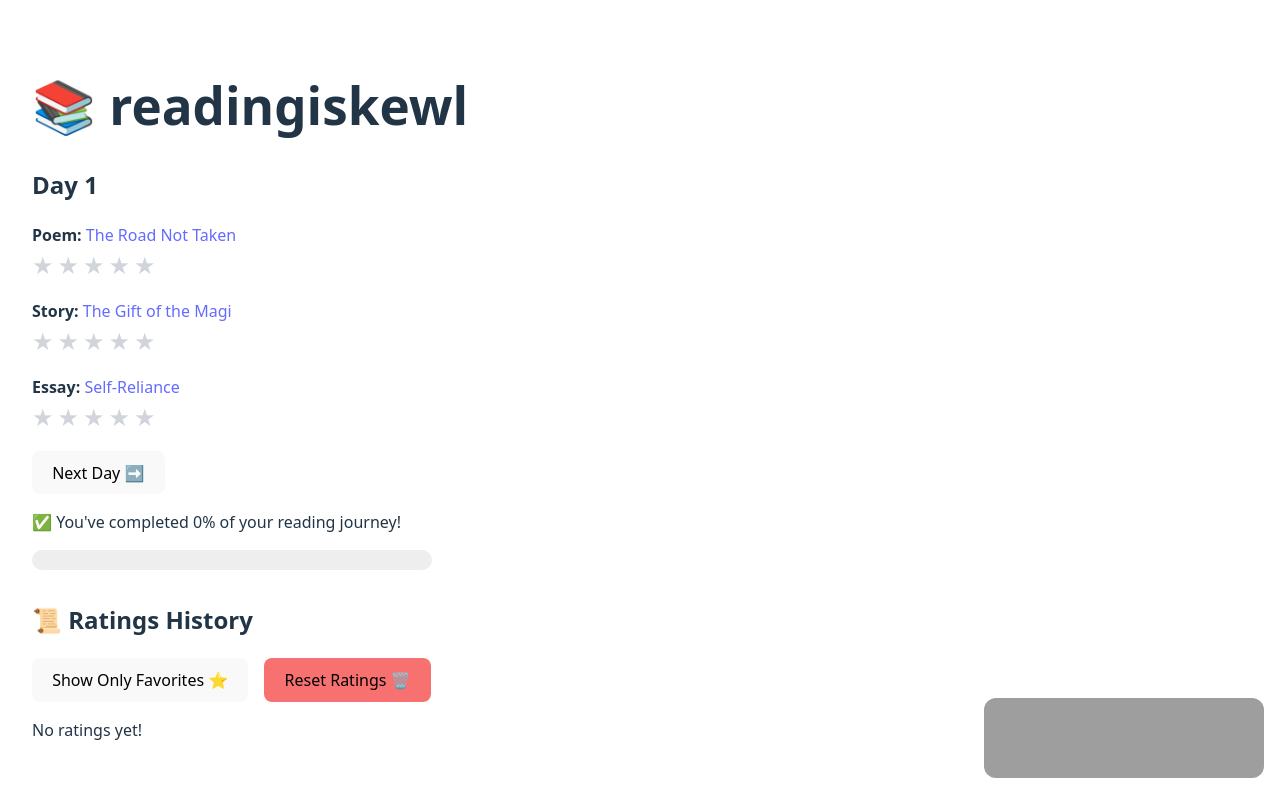
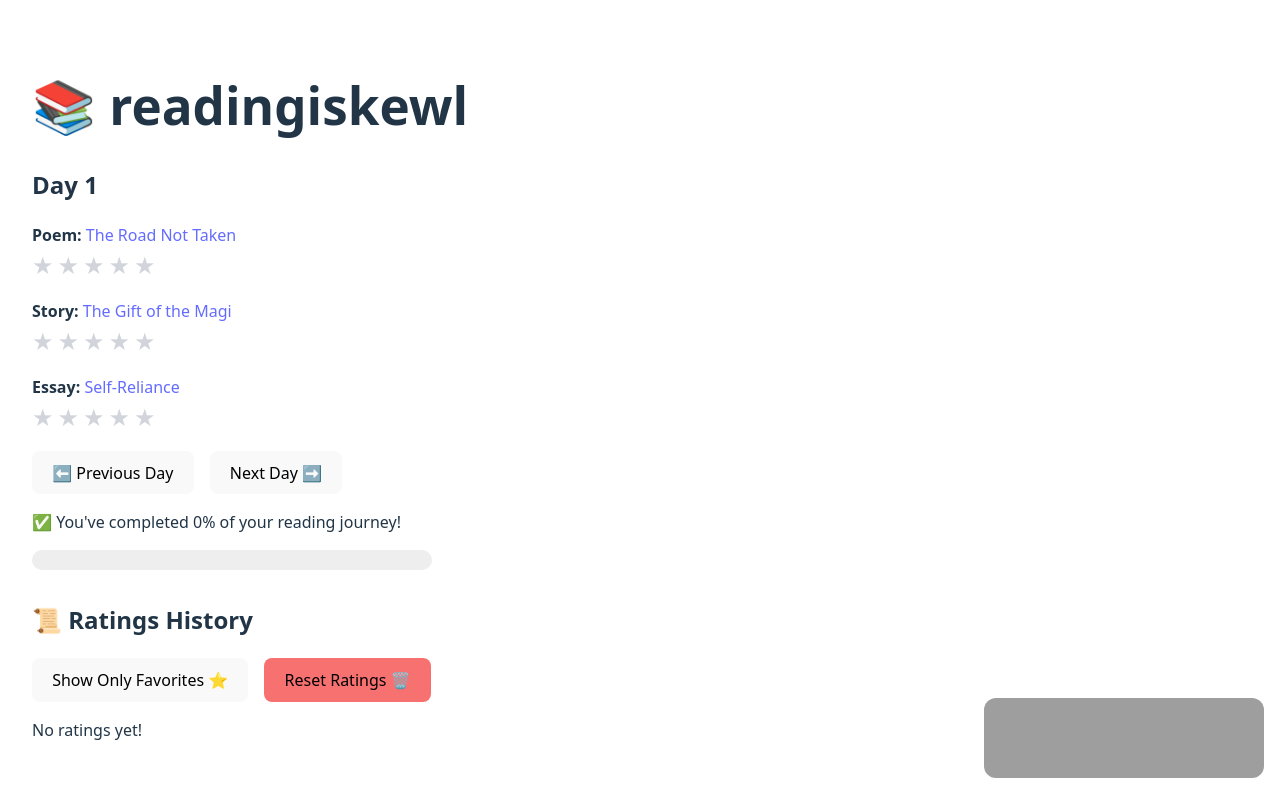
Before and after one commit to fluffhead98/readingiskewl, a React (Vite) app: page / in a window 1280 px wide. Built offline with nearby package versions, Linux system fonts and the light colour scheme; grey boxes are pictures that could not be loaded.

Commit message:
Add previous day button

```diff
--- a/src/App.jsx
+++ b/src/App.jsx
@@ -36,6 +36,12 @@ function App() {
     }
   };
 
+  const previousDay = () => {
+    if (dayIndex > 0) {
+      setDayIndex(dayIndex - 1);
+    }
+  };
+
   const totalItems = readingList.length * 3;
   const completedItems = Object.keys(ratings).length;
   const percentComplete = Math.round((completedItems / totalItems) * 100);
@@ -64,7 +70,10 @@ function App() {
           <StarRating rating={ratings[`essay-${currentDay.day}`] || 0} onRate={(value) => handleRate('essay', value)} />
         </p>
 
-        <button onClick={nextDay}>Next Day ➡️</button>
+        <div style={{ display: 'flex', gap: '1rem', marginBottom: '1rem' }}>
+          <button onClick={previousDay}>⬅️ Previous Day</button>
+          <button onClick={nextDay}>Next Day ➡️</button>
+        </div>
 
         <div style={{ marginTop: '1rem' }}>
           <p>✅ You've completed {percentComplete}% of your reading journey!</p>
```
